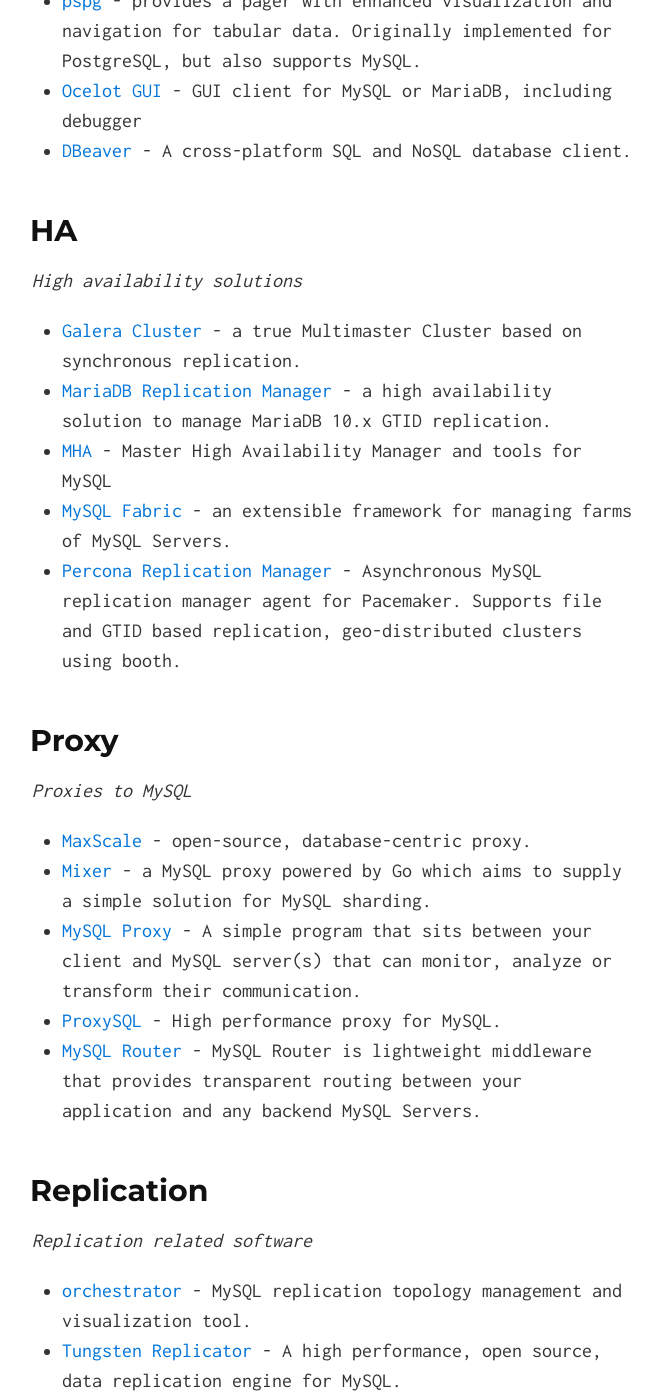
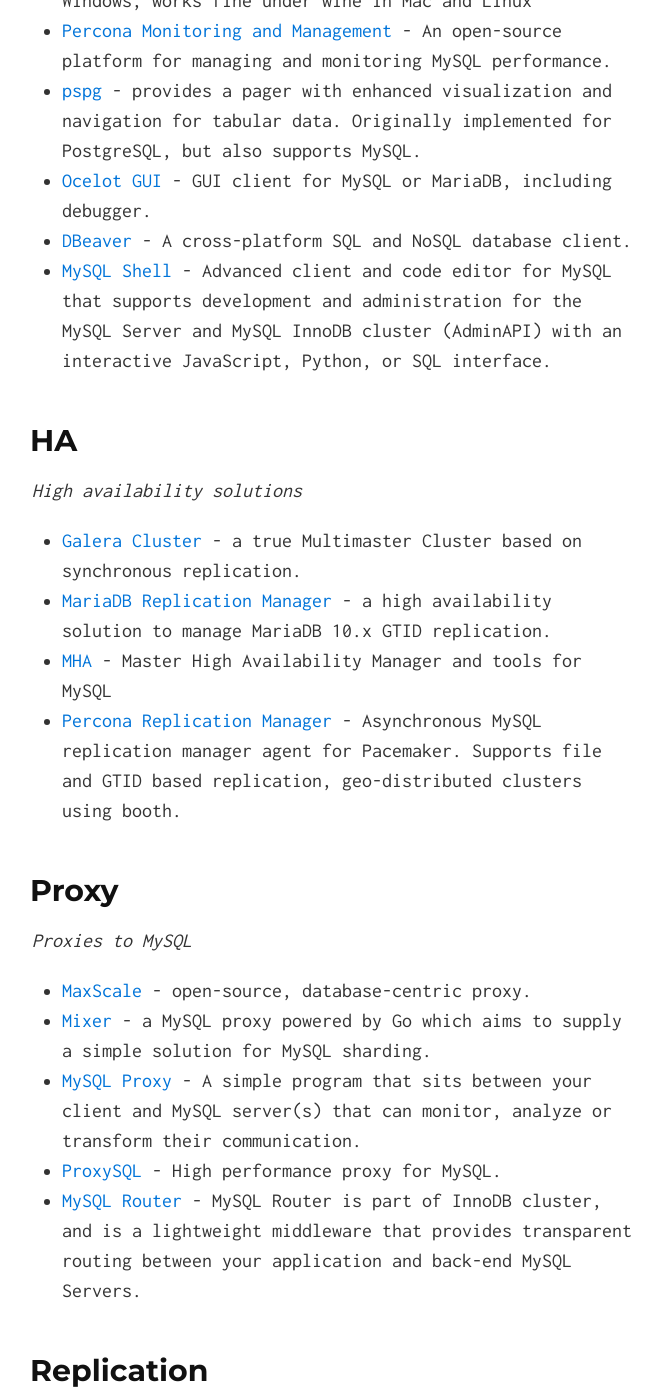
Before and after one commit to shlomi-noach/awesome-mysql, a Jekyll site: the page built from index.md, in a window 1280 px wide and 1400 px high, scrolled down 5094 px. Shown: the whole window, without its empty margins (308-970 px from the left). Built offline with Jekyll 4.4.1, drawn with Linux system fonts in a browser that asks for light colours; some of the changed text lies outside the part shown.

Commit message:
Added Connectors: Node.js, C and C++ Added GUI: MySQL Shell Removed discontinued HA solution: MySQL Fabric Updated MySQL Router description

```diff
--- a/index.md
+++ b/index.md
@@ -44,7 +44,7 @@
 - [pstop](https://github.com/sjmudd/ps-top) - a top-like program for MySQL, collecting, aggregating and displaying information from performance_schema.
 - [mysql-statsd](https://github.com/db-art/mysql-statsd) - A Python daemon to collect information from MySQL and send it via StatsD to Graphite.
 - [MySQLTuner-perl](http://mysqltuner.com) - A script that allows you to review a MySQL installation quickly and make adjustments to increase performance and stability.
-- [Percona Monitoring and Management](https://www.percona.com/doc/percona-monitoring-and-management/index.html) -  An open-source platform for managing and monitoring MySQL performance.
+- [Percona Monitoring and Management](https://www.percona.com/doc/percona-monitoring-and-management/index.html) - An open-source platform for managing and monitoring MySQL performance.
 - [MySQL Explain Analyzer](https://github.com/Preetam/explain-analyzer) - A web-based analyzer of `EXPLAIN FORMAT=JSON` output, providing comments, scalability analysis and permalinks for saved samples.
 ## Backup
 
@@ -90,6 +90,9 @@
 - [PHP mysqlnd](https://dev.mysql.com/downloads/connector/php-mysqlnd/) - MySQL native driver for MySQL, deprecating older libmysql based driver.
 - [PyMySQL](https://github.com/PyMySQL/PyMySQL) - MySQL database connector for Python.
 - [Ruby Mysql2 gem](https://github.com/brianmario/mysql2) - MySQL driver for Ruby and Rails projects.
+- [Connector/Node.js](https://dev.mysql.com/downloads/connector/nodejs/) - Official Node.js driver for MySQL.
+- [Connector/C](https://dev.mysql.com/downloads/connector/c/) - Official C driver for MySQL.
+- [Connector/CPP](https://dev.mysql.com/downloads/connector/cpp/) - Official C++ driver for MySQL.
 
 ## Deployment
 
@@ -121,10 +124,11 @@
 - [SequelPro](https://github.com/sequelpro/sequelpro) - a Mac database management application for working with MySQL databases.
 - [mycli](https://github.com/dbcli/mycli) - A Terminal Client for MySQL with AutoCompletion and Syntax Highlighting.
 - [SQLyog Community edition](https://github.com/webyog/sqlyog-community/wiki/Downloads) - SQLyog Community edition. For Windows, works fine under wine in Mac and Linux
-- [Percona Monitoring and Management](https://www.percona.com/doc/percona-monitoring-and-management/index.html) -  An open-source platform for managing and monitoring MySQL performance.
+- [Percona Monitoring and Management](https://www.percona.com/doc/percona-monitoring-and-management/index.html) - An open-source platform for managing and monitoring MySQL performance.
 - [pspg](https://github.com/okbob/pspg) - provides a pager with enhanced visualization and navigation for tabular data. Originally implemented for PostgreSQL, but also supports MySQL.
-- [Ocelot GUI](https://github.com/ocelot-inc/ocelotgui) - GUI client for MySQL or MariaDB, including debugger
+- [Ocelot GUI](https://github.com/ocelot-inc/ocelotgui) - GUI client for MySQL or MariaDB, including debugger.
 - [DBeaver](https://github.com/dbeaver/dbeaver) - A cross-platform SQL and NoSQL database client.
+- [MySQL Shell](https://dev.mysql.com/downloads/shell/) - Advanced client and code editor for MySQL that supports development and administration for the MySQL Server and MySQL InnoDB cluster (AdminAPI) with an interactive JavaScript, Python, or SQL interface.
 
 ## HA
 
@@ -133,9 +137,7 @@
 - [Galera Cluster](http://galeracluster.com/products/) - a true Multimaster Cluster based on synchronous replication.
 - [MariaDB Replication Manager](https://github.com/mariadb-corporation/replication-manager) - a high availability solution to manage MariaDB 10.x GTID replication.
 - [MHA](http://code.google.com/p/mysql-master-ha/) - Master High Availability Manager and tools for MySQL
-- [MySQL Fabric](https://www.mysql.com/products/enterprise/fabric.html) - an extensible framework for managing farms of MySQL Servers.
 - [Percona Replication Manager](https://github.com/percona/percona-pacemaker-agents/) - Asynchronous MySQL replication manager agent for Pacemaker. Supports file and GTID based replication, geo-distributed clusters using booth.
-
 
 ## Proxy
 
@@ -145,7 +147,7 @@
 - [Mixer](https://github.com/siddontang/mixer) - a MySQL proxy powered by Go which aims to supply a simple solution for MySQL sharding.
 - [MySQL Proxy](https://launchpad.net/mysql-proxy) - A simple program that sits between your client and MySQL server(s) that can monitor, analyze or transform their communication.
 - [ProxySQL](https://github.com/renecannao/proxysql) - High performance proxy for MySQL.
-- [MySQL Router](https://dev.mysql.com/doc/mysql-router/en/) - MySQL Router is lightweight middleware that provides transparent routing between your application and any backend MySQL Servers.
+- [MySQL Router](https://dev.mysql.com/doc/mysql-router/en/) - MySQL Router is part of InnoDB cluster, and is a lightweight middleware that provides transparent routing between your application and back-end MySQL Servers.
 
 ## Replication
 
```
